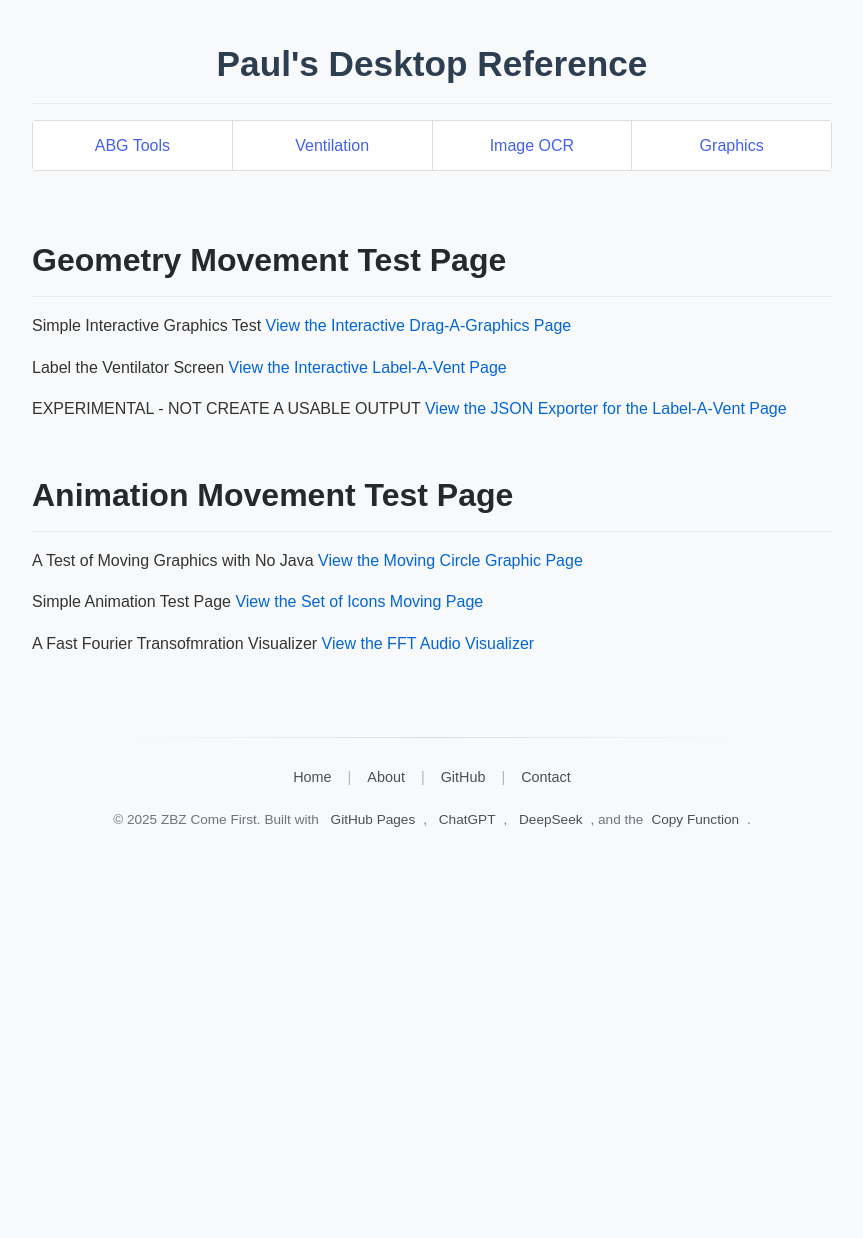
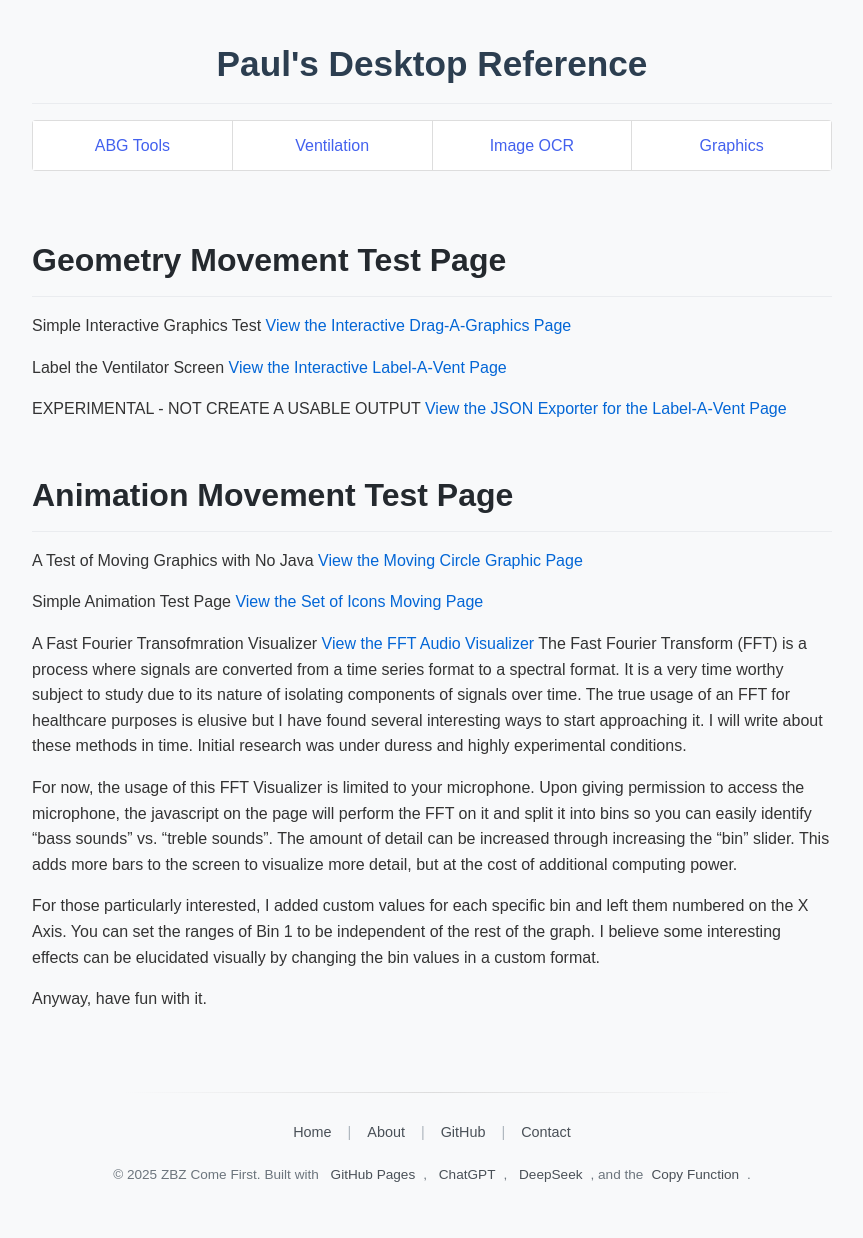
Before and after one commit to ZBZFirst/info, a Jekyll site: the page built from graphicsindex.md, in a window 1280 px wide. Shown: the whole page, without its empty margins (208-1071 px from the left). Built offline with Jekyll 4.4.1, drawn with Linux system fonts in a browser that asks for light colours; before the commit the page ends 900 px from its top, so only the background shows below that.

Commit message:
Update graphicsindex.md

```diff
--- a/graphicsindex.md
+++ b/graphicsindex.md
@@ -24,3 +24,10 @@ Simple Animation Test Page
 
 A Fast Fourier Transofmration Visualizer
 [View the FFT Audio Visualizer](/info/FFT.html)
+The Fast Fourier Transform (FFT) is a process where signals are converted from a time series format to a spectral format. It is a very time worthy subject to study due to its nature of isolating components of signals over time. The true usage of an FFT for healthcare purposes is elusive but I have found several interesting ways to start approaching it. I will write about these methods in time. Initial research was under duress and highly experimental conditions.
+
+For now, the usage of this FFT Visualizer is limited to your microphone. Upon giving permission to access the microphone, the javascript on the page will perform the FFT on it and split it into bins so you can easily identify "bass sounds" vs. "treble sounds". The amount of detail can be increased through increasing the "bin" slider. This adds more bars to the screen to visualize more detail, but at the cost of additional computing power.
+
+For those particularly interested, I added custom values for each specific bin and left them numbered on the X Axis. You can set the ranges of Bin 1 to be independent of the rest of the graph. I believe some interesting effects can be elucidated visually by changing the bin values in a custom format.
+
+Anyway, have fun with it.
```
